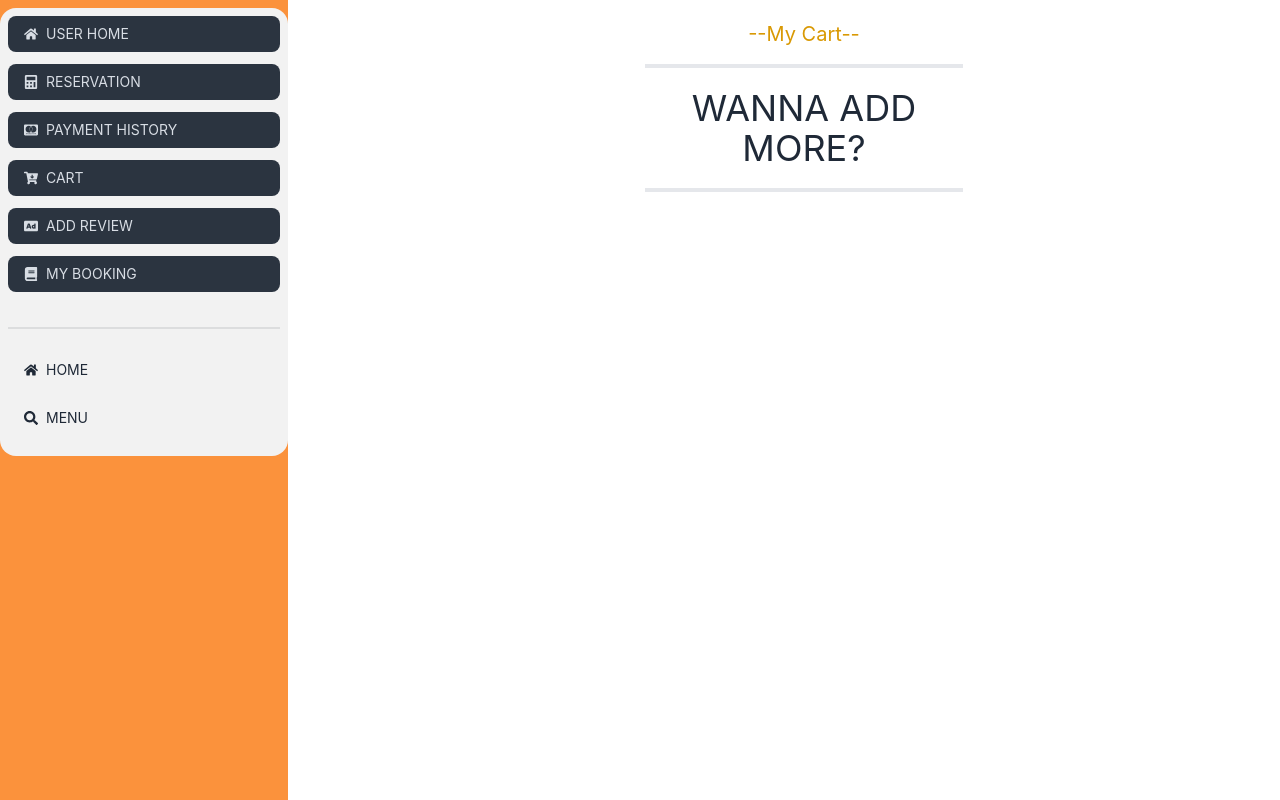
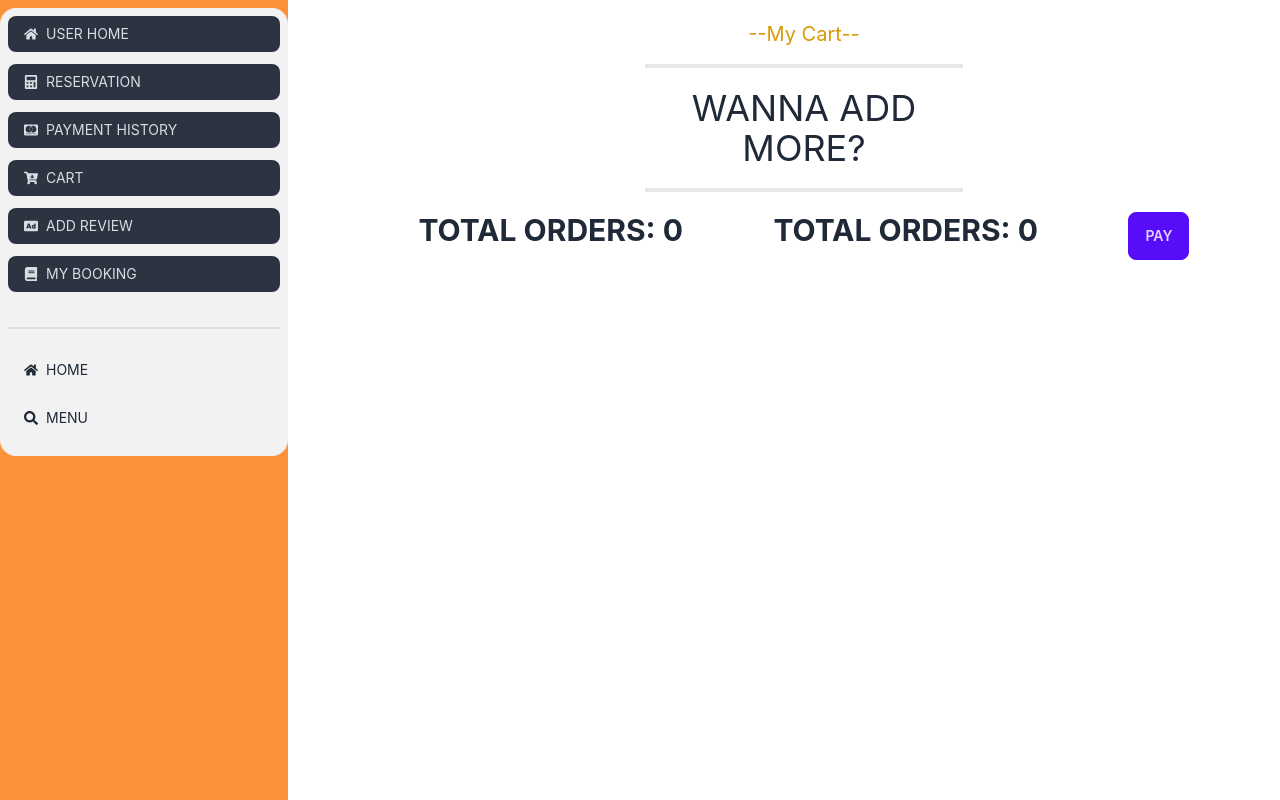
Before and after one commit to iamapusaha/restaurant-management-client, a React (Vite) app: page /dashboard/cart in a window 1280 px wide. Built offline with nearby package versions, Linux system fonts and the light colour scheme; no server answers.

Commit message:
addded top section on cart page

```diff
--- a/src/Pages/Cart/Cart.jsx
+++ b/src/Pages/Cart/Cart.jsx
@@ -1,10 +1,18 @@
 import SectionTitle from "../../components/SectionTitle/SectionTitle";
+import useCart from "../../hooks/useCart";
 
 
 const Cart = () => {
+    const [cart] = useCart();
+    const totalPrice = cart.reduce((acc, item) => acc + item.price, 0)
     return (
         <div>
             <SectionTitle header='WANNA ADD MORE?' subHeader='My Cart'></SectionTitle>
+            <div className="flex justify-evenly">
+                <h1 className="text-3xl font-bold uppercase">Total orders: {cart.length}</h1>
+                <h1 className="text-3xl font-bold uppercase">Total orders: {totalPrice}</h1>
+                <button className="btn btn-primary">Pay</button>
+            </div>
         </div>
     );
 };
```
